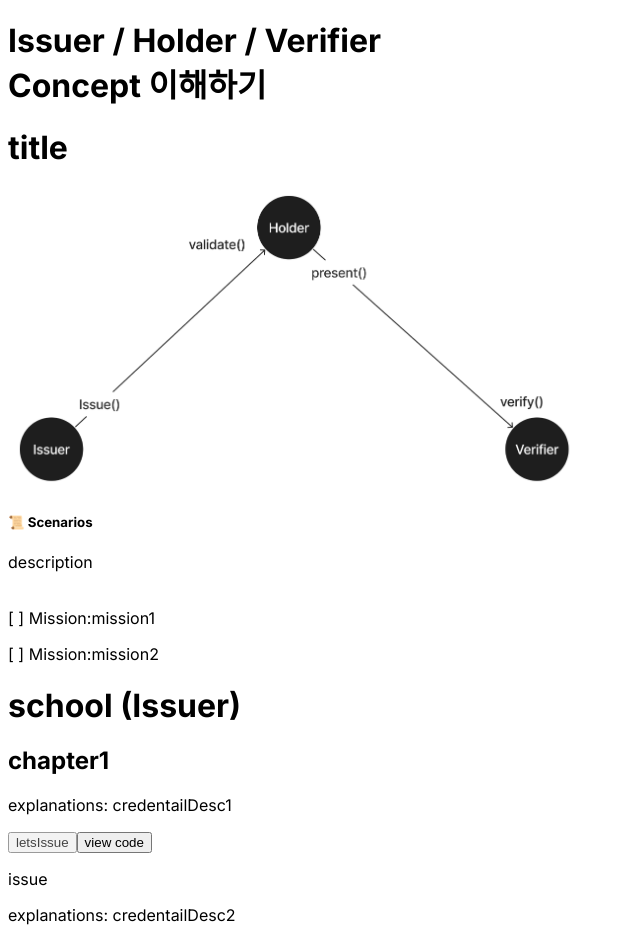
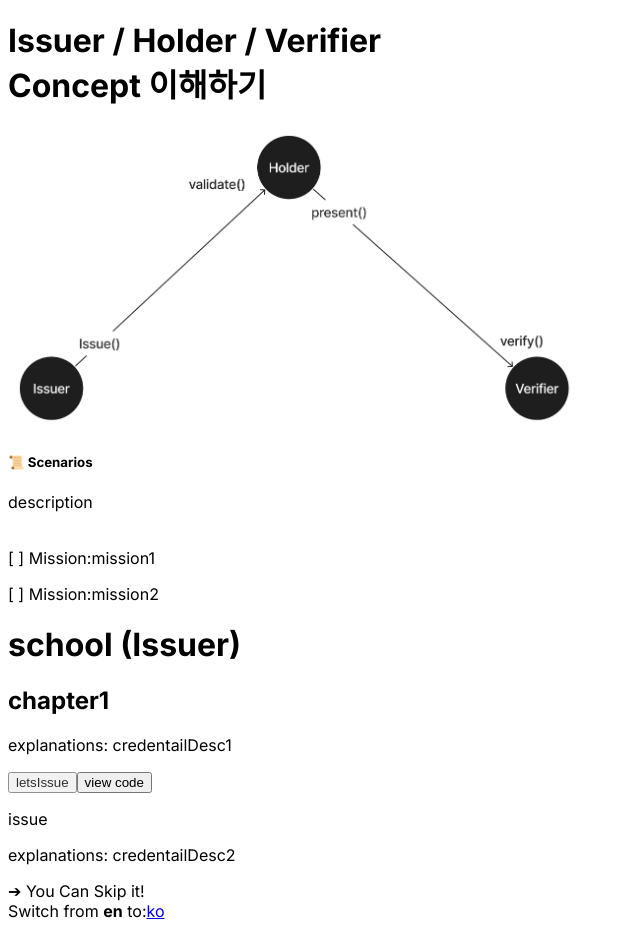
Before and after one commit to yunseorim1116/vc-vp, a Next.js app: page /en in a window 1280 px wide. Shown: the top 943 px of the page, without its empty margins (0-640 px from the left). Built offline with nearby package versions, Linux system fonts and the light colour scheme; what i18next-resources-to-backend would draw is missing.

Commit message:
feat: remove title

```diff
--- a/app/[lng]/page.tsx
+++ b/app/[lng]/page.tsx
@@ -9,6 +9,7 @@ import { Verifier } from "@/components/Verifier";
 import Image from "next/image";
 import { ISSUE, HOLDER, VERIFY } from "@/const/status";
 import { useTranslation } from "../i18n/client";
+import { FooterBase } from "./components/Footer/FooterBase";
 
 export default function Home({ params: { lng } }: { params: { lng: string } }) {
   const { t } = useTranslation(lng);
@@ -41,7 +42,6 @@ export default function Home({ params: { lng } }: { params: { lng: string } }) {
   return (
     <main className="flex min-h-screen flex-col items-center justify-between p-24  ">
       <div className="mt-20 w-[48rem] main-container">
-        <h1>{t("title")}</h1>
         <div className="flex justify-center items-center mb-8 pr-5">
           <Image
             src="/삼.png"
@@ -54,6 +54,7 @@ export default function Home({ params: { lng } }: { params: { lng: string } }) {
         <Description step={step} lng={lng} />
         {loading ? <Loading /> : <>{renderStepComponent()}</>}
       </div>
+      <FooterBase t={t} lng={lng} />
     </main>
   );
 }
```
